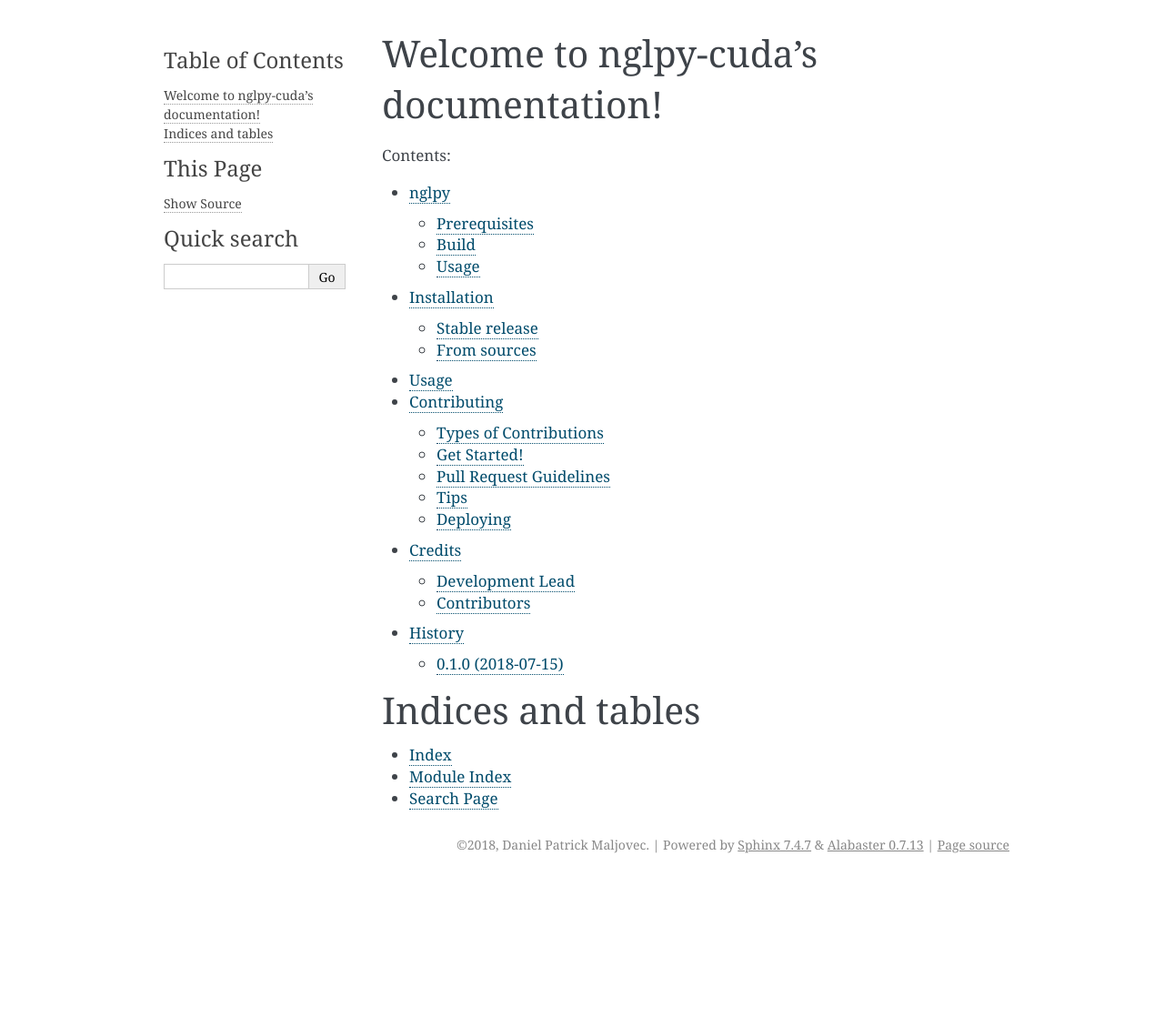
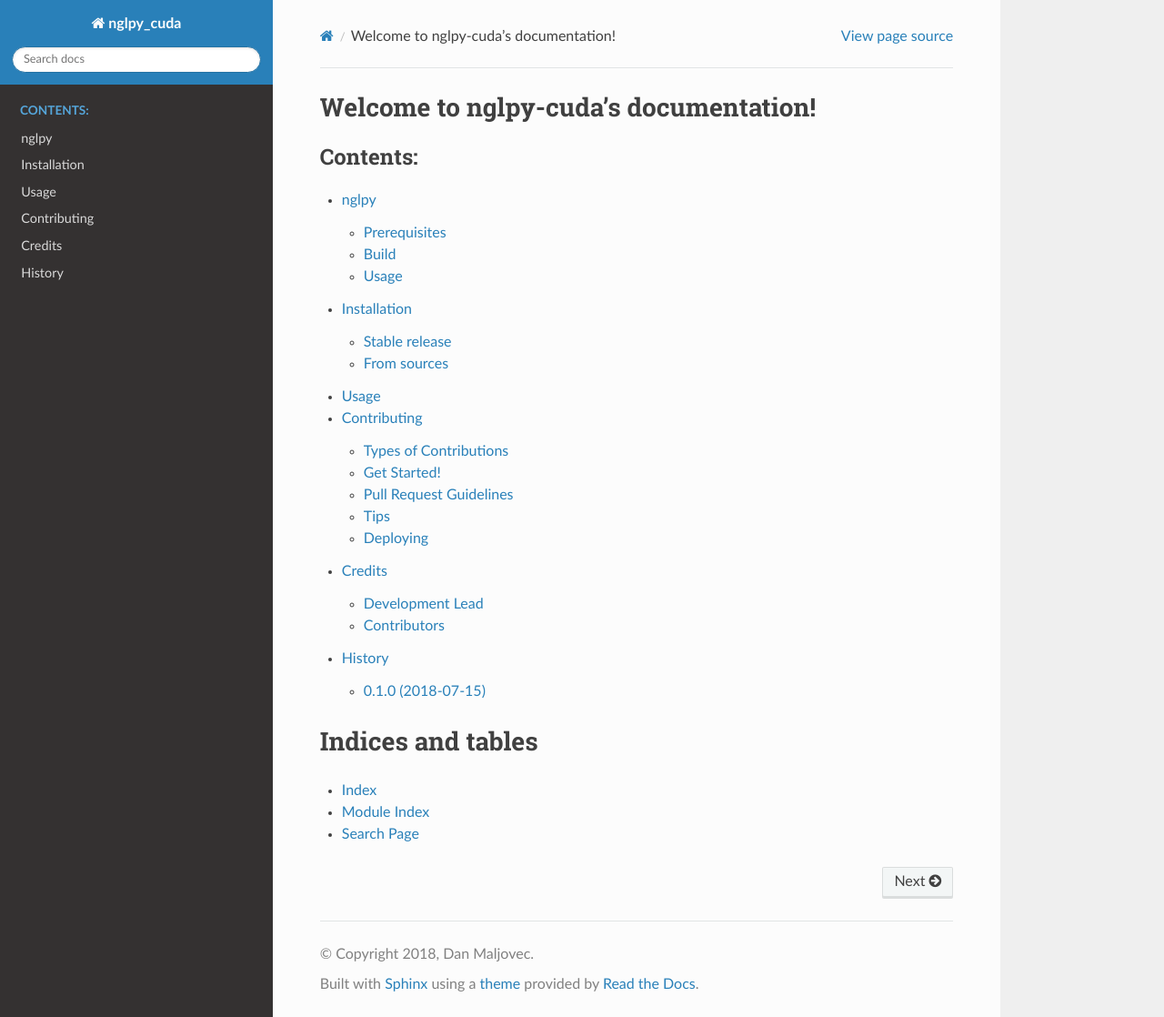
Before and after one commit to maljovec/nglpy_cuda, a Sphinx documentation site: the page built from docs/index.rst, in a window 1280 px wide and 1118 px high. Shown: the whole window at 91% size. Built offline with Sphinx 7.4.7 and the Read the Docs theme 2.0.0, drawn with Linux system fonts in a browser that asks for light colours; pages that are not in the unit, such as notebooks, are missing from menus.

Commit message:
Updating doc conf.py file to match nglpy.

```diff
--- a/docs/conf.py
+++ b/docs/conf.py
@@ -1,8 +1,8 @@
-#!/usr/bin/env python
+#!/usr/bin/env python3
 # -*- coding: utf-8 -*-
 #
-# nglpy_cuda documentation build configuration file, created by
-# sphinx-quickstart on Fri Jun  9 13:47:02 2017.
+# nglpy documentation build configuration file, created by
+# sphinx-quickstart on Fri Aug 17 13:15:45 2018.
 #
 # This file is execfile()d with the current directory set to its
 # containing dir.
@@ -13,26 +13,25 @@
 # All configuration values have a default; values that are commented out
 # serve to show the default.
 
-# If extensions (or modules to document with autodoc) are in another
-# directory, add these directories to sys.path here. If the directory is
-# relative to the documentation root, use os.path.abspath to make it
-# absolute, like shown here.
+# If extensions (or modules to document with autodoc) are in another directory,
+# add these directories to sys.path here. If the directory is relative to the
+# documentation root, use os.path.abspath to make it absolute, like shown here.
 #
-import os
-import sys
-sys.path.insert(0, os.path.abspath('..'))
+# import os
+# import sys
+# sys.path.insert(0, os.path.abspath('.'))
 
-import nglpy_cuda
 
-# -- General configuration ---------------------------------------------
+# -- General configuration ------------------------------------------------
 
 # If your documentation needs a minimal Sphinx version, state it here.
 #
 # needs_sphinx = '1.0'
 
 # Add any Sphinx extension module names here, as strings. They can be
-# extensions coming with Sphinx (named 'sphinx.ext.*') or your custom ones.
-extensions = ['sphinx.ext.autodoc', 'sphinx.ext.viewcode']
+# extensions coming with Sphinx (named 'sphinx.ext.*') or your custom
+# ones.
+extensions = []
 
 # Add any paths that contain templates here, relative to this directory.
 templates_path = ['_templates']
@@ -47,18 +46,18 @@ source_suffix = '.rst'
 master_doc = 'index'
 
 # General information about the project.
-project = u'nglpy-cuda'
-copyright = u"2018, Daniel Patrick Maljovec"
-author = u"Daniel Patrick Maljovec"
+project = 'nglpy_cuda'
+copyright = '2018, Dan Maljovec'
+author = 'Dan Maljovec'
 
-# The version info for the project you're documenting, acts as replacement
-# for |version| and |release|, also used in various other places throughout
-# the built documents.
+# The version info for the project you're documenting, acts as replacement for
+# |version| and |release|, also used in various other places throughout the
+# built documents.
 #
 # The short X.Y version.
-version = nglpy_cuda.__version__
+version = ''
 # The full version, including alpha/beta/rc tags.
-release = nglpy_cuda.__version__
+release = ''
 
 # The language for content autogenerated by Sphinx. Refer to documentation
 # for a list of supported languages.
@@ -79,15 +78,15 @@ pygments_style = 'sphinx'
 todo_include_todos = False
 
 
-# -- Options for HTML output -------------------------------------------
+# -- Options for HTML output ----------------------------------------------
 
 # The theme to use for HTML and HTML Help pages.  See the documentation for
 # a list of builtin themes.
 #
-html_theme = 'alabaster'
+html_theme = 'sphinx_rtd_theme'
 
-# Theme options are theme-specific and customize the look and feel of a
-# theme further.  For a list of options available for each theme, see the
+# Theme options are theme-specific and customize the look and feel of a theme
+# further.  For a list of options available for each theme, see the
 # documentation.
 #
 # html_theme_options = {}
@@ -97,14 +96,29 @@ html_theme = 'alabaster'
 # so a file named "default.css" will overwrite the builtin "default.css".
 html_static_path = ['_static']
 
+# Custom sidebar templates, must be a dictionary that maps document names
+# to template names.
+#
+# This is required for the alabaster theme
+# refs: http://alabaster.readthedocs.io/en/latest/installation.html#sidebars
+# html_sidebars = {
+#     '**': [
+#         'about.html',
+#         'navigation.html',
+#         'relations.html',  # needs 'show_related': True theme option to display
+#         'searchbox.html',
+#         'donate.html',
+#     ]
+# }
 
-# -- Options for HTMLHelp output ---------------------------------------
+
+# -- Options for HTMLHelp output ------------------------------------------
 
 # Output file base name for HTML help builder.
 htmlhelp_basename = 'nglpy_cudadoc'
 
 
-# -- Options for LaTeX output ------------------------------------------
+# -- Options for LaTeX output ---------------------------------------------
 
 latex_elements = {
     # The paper size ('letterpaper' or 'a4paper').
@@ -125,36 +139,31 @@ latex_elements = {
 }
 
 # Grouping the document tree into LaTeX files. List of tuples
-# (source start file, target name, title, author, documentclass
-# [howto, manual, or own class]).
+# (source start file, target name, title,
+#  author, documentclass [howto, manual, or own class]).
 latex_documents = [
-    (master_doc, 'nglpy_cuda.tex',
-     u'nglpy-cuda Documentation',
-     u'Daniel Patrick Maljovec', 'manual'),
+    (master_doc, 'nglpy_cuda.tex', 'nglpy_cuda Documentation',
+     'Dan Maljovec', 'manual'),
 ]
 
 
-# -- Options for manual page output ------------------------------------
+# -- Options for manual page output ---------------------------------------
 
 # One entry per manual page. List of tuples
 # (source start file, name, description, authors, manual section).
 man_pages = [
-    (master_doc, 'nglpy_cuda',
-     u'nglpy-cuda Documentation',
+    (master_doc, 'nglpy_cuda', 'nglpy_cuda Documentation',
      [author], 1)
 ]
 
 
-# -- Options for Texinfo output ----------------------------------------
+# -- Options for Texinfo output -------------------------------------------
 
 # Grouping the document tree into Texinfo files. List of tuples
 # (source start file, target name, title, author,
 #  dir menu entry, description, category)
 texinfo_documents = [
-    (master_doc, 'nglpy_cuda',
-     u'nglpy-cuda Documentation',
-     author,
-     'nglpy_cuda',
-     'One line description of project.',
+    (master_doc, 'nglpy_cuda', 'nglpy_cuda Documentation',
+     author, 'nglpy_cuda', 'One line description of project.',
      'Miscellaneous'),
 ]
```
